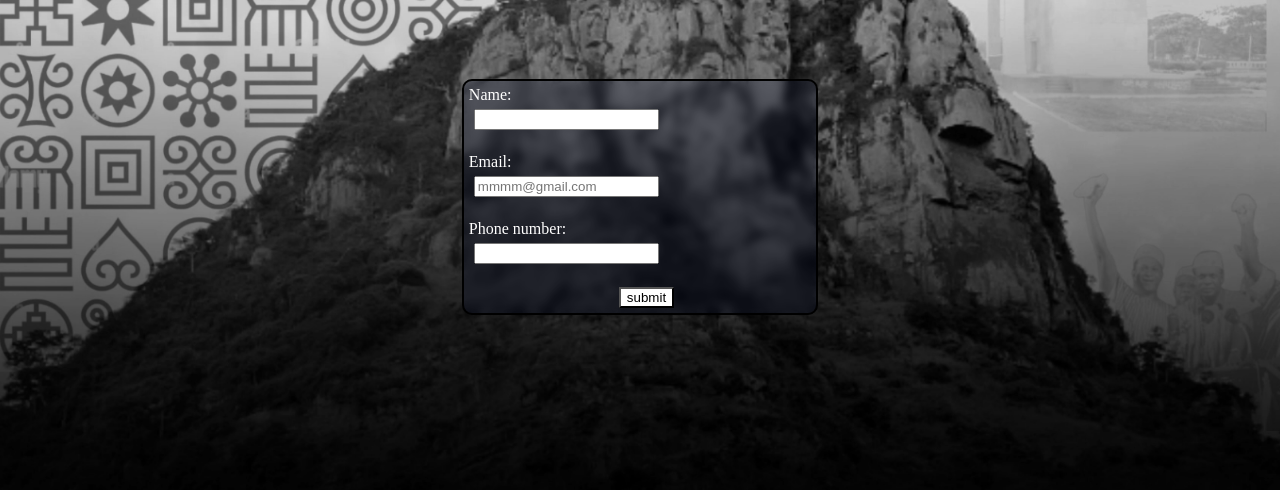
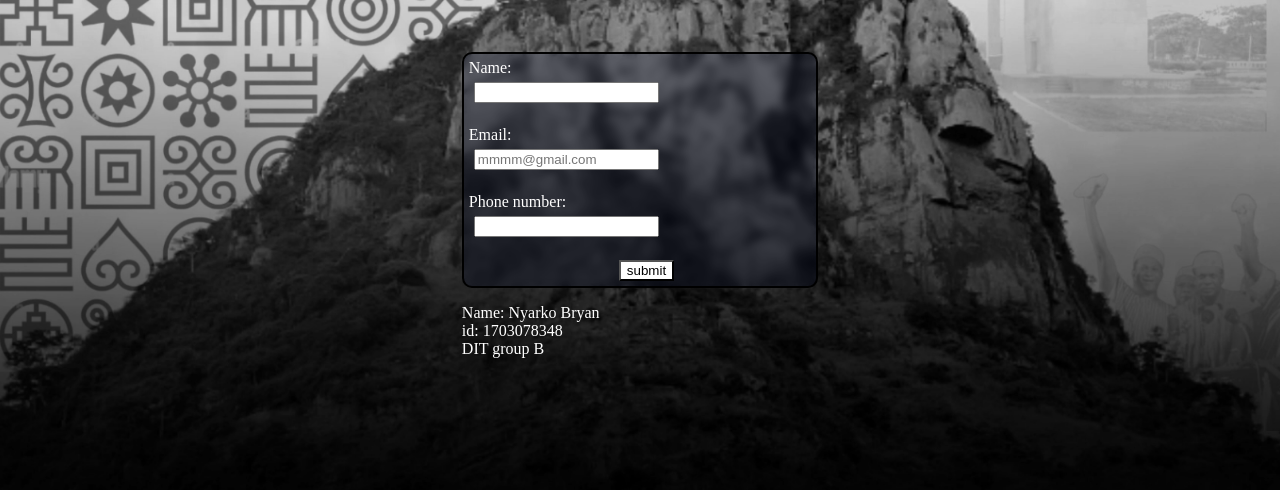
Before and after one commit to BryanNyarko/webdv, a plain HTML site: page index.html in a window 1280 px wide. Shown: the part 274-764 px from the top of the page. Drawn offline with Linux system fonts and the light colour scheme.

Commit message:
Update index.html

```diff
--- a/index.html
+++ b/index.html
@@ -39,8 +39,12 @@
 		   position:right;
 			margin-left:150px;}
 
-	#submit:hover{background-color:gray;
+	#submit:hover{background-color:green;
 	              transition:0.3s;}
+
+	footer{ color:white;}
+
+
   </style>
 
   <body>
@@ -75,5 +79,8 @@
     });
    </script>
   </body>
-
+  <footer>Name: Nyarko Bryan<br>
+          id: 1703078348<br>
+		  DIT group B
+  </footer>
 </html>
```
